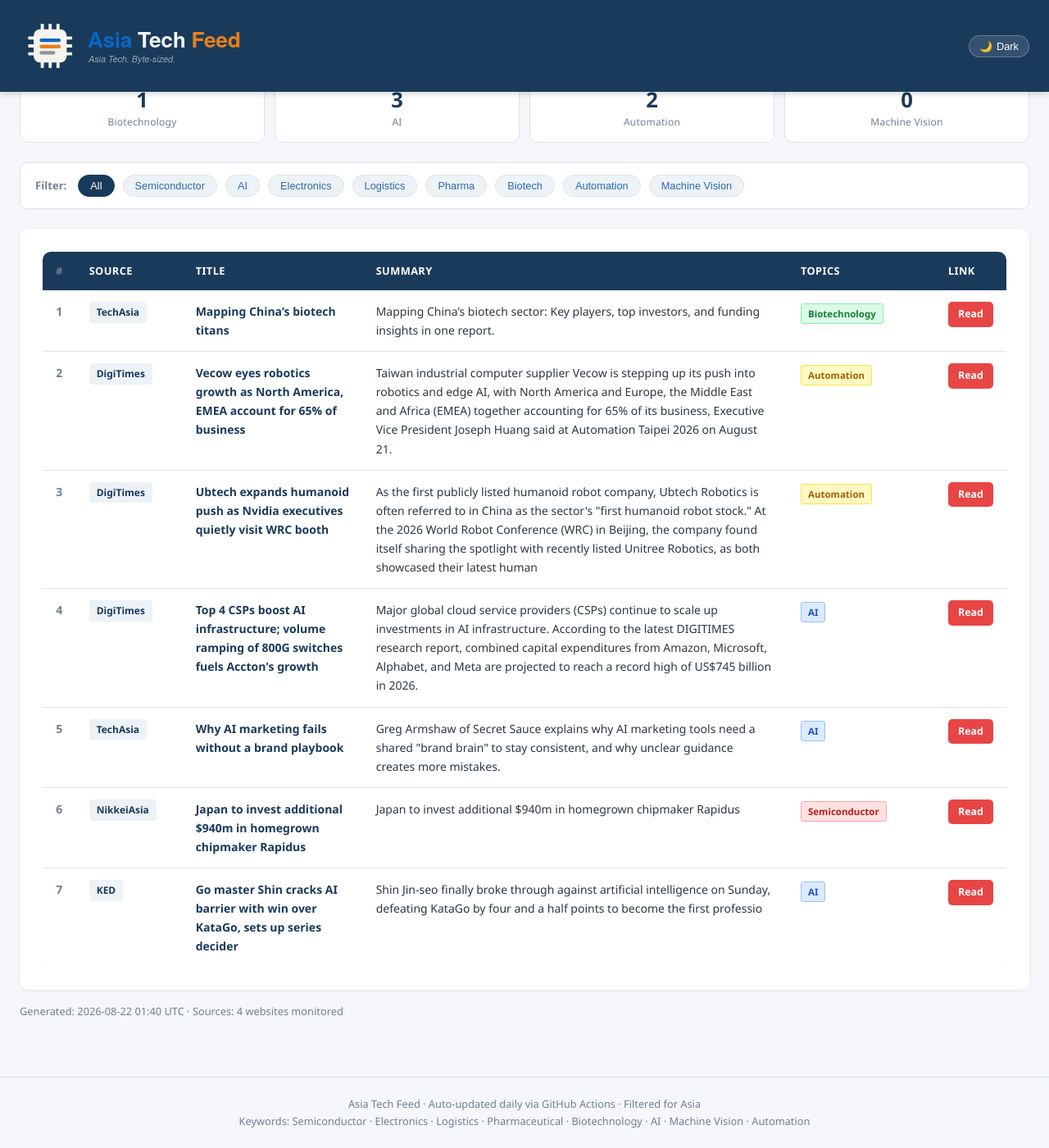
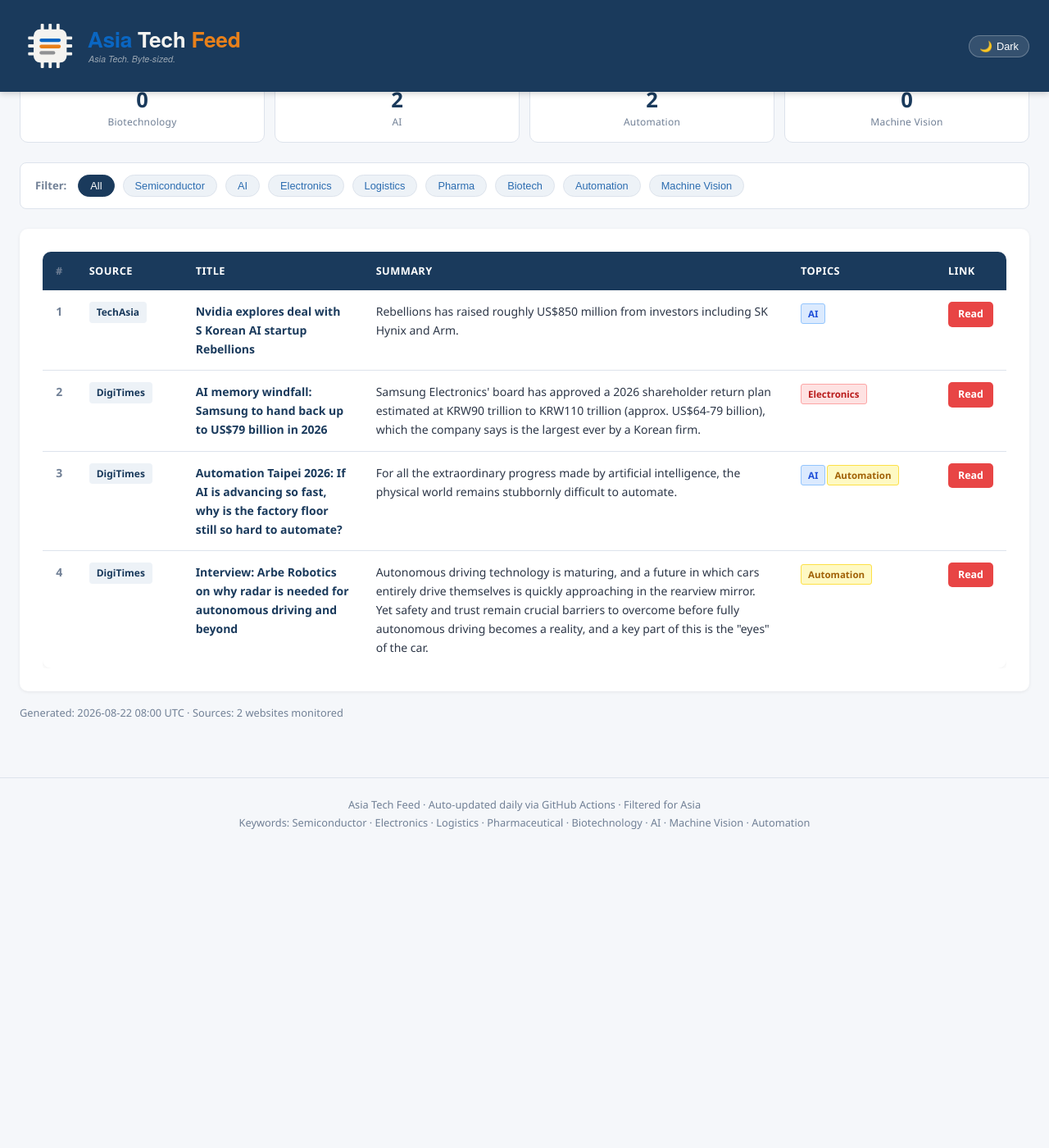
Before and after one commit to asiatechfeed/Asia-Tech-Feed, a Jekyll site: the page built from _posts/2026-08-22-asia-tech-news-digest.md, in a window 1280 px wide and 1400 px high, scrolled down 523 px. Shown: the whole window at 82% size. Built offline with Jekyll 4.4.1, drawn with Linux system fonts in a browser that asks for light colours; a script that is not in the unit is left out; after the commit the page ends 1559 px from its top, so only the background shows below that; some of the changed text lies outside the part shown.

Commit message:
📰 News digest 2026-08-22 (4 articles)

```diff
--- a/_data/seen_urls.json
+++ b/_data/seen_urls.json
@@ -190,5 +190,9 @@
   "2c03f6bf0c": "2026-08-22",
   "4506a63faf": "2026-08-22",
   "d4204e0ffd": "2026-08-22",
-  "7b21c13505": "2026-08-22"
+  "7b21c13505": "2026-08-22",
+  "acfdc7ae8f": "2026-08-22",
+  "c61447a33b": "2026-08-22",
+  "82abc4a8d0": "2026-08-22",
+  "a14eb8aa9d": "2026-08-22"
 }
--- a/_posts/2026-08-22-asia-tech-news-digest.md
+++ b/_posts/2026-08-22-asia-tech-news-digest.md
@@ -1,15 +1,15 @@
 ---
 layout: post
 title: "Asia Tech News Digest - August 22, 2026"
-date: 2026-08-22 09:40:04 +0800
-articles_count: 7
-sources_count: 4
-sources: ["DigiTimes", "KED", "NikkeiAsia", "TechAsia"]
+date: 2026-08-22 16:00:44 +0800
+articles_count: 4
+sources_count: 2
+sources: ["DigiTimes", "TechAsia"]
 csv_file: /assets/data/news-2026-08-22.tsv
-featured_title: "Mapping China\u2019s biotech titans"
-featured_url: "https://www.techinasia.com/visual-story/mapping-chinas-biotech-titans"
+featured_title: "Nvidia explores deal with S Korean AI startup Rebellions"
+featured_url: "https://www.techinasia.com/samsung-backs-s-korean-ai-chip-makers-round-at-1-4b-valuation"
 featured_source: "TechAsia"
-featured_summary: "Mapping China\u2019s biotech sector: Key players, top investors, and funding insights in one report."
+featured_summary: "Rebellions has raised roughly US$850 million from investors including SK Hynix and Arm."
 featured_image: ""
 ---
 
@@ -28,58 +28,34 @@ featured_image: ""
 <tr>
   <td class="col-num">1</td>
   <td class="col-source"><span class="source-badge">TechAsia</span></td>
-  <td class="col-title"><span class="article-title">Mapping China’s biotech titans</span></td>
-  <td class="col-summary">Mapping China’s biotech sector: Key players, top investors, and funding insights in one report.</td>
-  <td class="col-tags"><span class="tag bio">Biotechnology</span></td>
-  <td class="col-link"><a class="btn-link" href="https://www.techinasia.com/visual-story/mapping-chinas-biotech-titans" target="_blank" rel="noopener">Read</a></td>
+  <td class="col-title"><span class="article-title">Nvidia explores deal with S Korean AI startup Rebellions</span></td>
+  <td class="col-summary">Rebellions has raised roughly US$850 million from investors including SK Hynix and Arm.</td>
+  <td class="col-tags"><span class="tag ai">AI</span></td>
+  <td class="col-link"><a class="btn-link" href="https://www.techinasia.com/samsung-backs-s-korean-ai-chip-makers-round-at-1-4b-valuation" target="_blank" rel="noopener">Read</a></td>
 </tr>
 <tr>
   <td class="col-num">2</td>
   <td class="col-source"><span class="source-badge">DigiTimes</span></td>
-  <td class="col-title"><span class="article-title">Vecow eyes robotics growth as North America, EMEA account for 65% of business</span></td>
-  <td class="col-summary">Taiwan industrial computer supplier Vecow is stepping up its push into robotics and edge AI, with North America and Europe, the Middle East and Africa (EMEA) together accounting for 65% of its business, Executive Vice President Joseph Huang said at Automation Taipei 2026 on August 21.</td>
-  <td class="col-tags"><span class="tag auto">Automation</span></td>
-  <td class="col-link"><a class="btn-link" href="https://www.digitimes.com/news/a20260821VL216/robotics-industrial-business-taiwan-north-america.html" target="_blank" rel="noopener">Read</a></td>
+  <td class="col-title"><span class="article-title">AI memory windfall: Samsung to hand back up to US$79 billion in 2026</span></td>
+  <td class="col-summary">Samsung Electronics' board has approved a 2026 shareholder return plan estimated at KRW90 trillion to KRW110 trillion (approx. US$64-79 billion), which the company says is the largest ever by a Korean firm.</td>
+  <td class="col-tags"><span class="tag semi">Electronics</span></td>
+  <td class="col-link"><a class="btn-link" href="https://www.digitimes.com/news/a20260822VL200/samsung-2026-sk-hynix-policy-cash-flow.html" target="_blank" rel="noopener">Read</a></td>
 </tr>
 <tr>
   <td class="col-num">3</td>
   <td class="col-source"><span class="source-badge">DigiTimes</span></td>
-  <td class="col-title"><span class="article-title">Ubtech expands humanoid push as Nvidia executives quietly visit WRC booth</span></td>
-  <td class="col-summary">As the first publicly listed humanoid robot company, Ubtech Robotics is often referred to in China as the sector's "first humanoid robot stock." At the 2026 World Robot Conference (WRC) in Beijing, the company found itself sharing the spotlight with recently listed Unitree Robotics, as both showcased their latest human</td>
-  <td class="col-tags"><span class="tag auto">Automation</span></td>
-  <td class="col-link"><a class="btn-link" href="https://www.digitimes.com/news/a20260821PD224/robot-commercial-industrial-2026.html" target="_blank" rel="noopener">Read</a></td>
+  <td class="col-title"><span class="article-title">Automation Taipei 2026: If AI is advancing so fast, why is the factory floor still so hard to automate?</span></td>
+  <td class="col-summary">For all the extraordinary progress made by artificial intelligence, the physical world remains stubbornly difficult to automate.</td>
+  <td class="col-tags"><span class="tag ai">AI</span><span class="tag auto">Automation</span></td>
+  <td class="col-link"><a class="btn-link" href="https://www.digitimes.com/news/a20260821VL211/taipei-2026-automation-industrial-taiwan.html" target="_blank" rel="noopener">Read</a></td>
 </tr>
 <tr>
   <td class="col-num">4</td>
   <td class="col-source"><span class="source-badge">DigiTimes</span></td>
-  <td class="col-title"><span class="article-title">Top 4 CSPs boost AI infrastructure; volume ramping of 800G switches fuels Accton's growth</span></td>
-  <td class="col-summary">Major global cloud service providers (CSPs) continue to scale up investments in AI infrastructure. According to the latest DIGITIMES research report, combined capital expenditures from Amazon, Microsoft, Alphabet, and Meta are projected to reach a record high of US$745 billion in 2026.</td>
-  <td class="col-tags"><span class="tag ai">AI</span></td>
-  <td class="col-link"><a class="btn-link" href="https://www.digitimes.com/news/a20260821PD223/accton-switch-ai-infrastructure-capex-demand.html" target="_blank" rel="noopener">Read</a></td>
-</tr>
-<tr>
-  <td class="col-num">5</td>
-  <td class="col-source"><span class="source-badge">TechAsia</span></td>
-  <td class="col-title"><span class="article-title">Why AI marketing fails without a brand playbook</span></td>
-  <td class="col-summary">Greg Armshaw of Secret Sauce explains why AI marketing tools need a shared "brand brain" to stay consistent, and why unclear guidance creates more mistakes.</td>
-  <td class="col-tags"><span class="tag ai">AI</span></td>
-  <td class="col-link"><a class="btn-link" href="https://www.techinasia.com/why-ai-marketing-fails-without-a-brand-playbook" target="_blank" rel="noopener">Read</a></td>
-</tr>
-<tr>
-  <td class="col-num">6</td>
-  <td class="col-source"><span class="source-badge">NikkeiAsia</span></td>
-  <td class="col-title"><span class="article-title">Japan to invest additional $940m in homegrown chipmaker Rapidus</span></td>
-  <td class="col-summary">Japan to invest additional $940m in homegrown chipmaker Rapidus</td>
-  <td class="col-tags"><span class="tag semi">Semiconductor</span></td>
-  <td class="col-link"><a class="btn-link" href="https://asia.nikkei.com/business/tech/semiconductors/japan-to-invest-additional-940m-in-homegrown-chipmaker-rapidus" target="_blank" rel="noopener">Read</a></td>
-</tr>
-<tr>
-  <td class="col-num">7</td>
-  <td class="col-source"><span class="source-badge">KED</span></td>
-  <td class="col-title"><span class="article-title">Go master Shin cracks AI barrier with win over KataGo, sets up series decider</span></td>
-  <td class="col-summary">Shin Jin-seo finally broke through against artificial intelligence on Sunday, defeating KataGo by four and a half points to become the first professio</td>
-  <td class="col-tags"><span class="tag ai">AI</span></td>
-  <td class="col-link"><a class="btn-link" href="https://www.kedglobal.com/artificial-intelligence/newsView/ked202607190001" target="_blank" rel="noopener">Read</a></td>
+  <td class="col-title"><span class="article-title">Interview: Arbe Robotics on why radar is needed for autonomous driving and beyond</span></td>
+  <td class="col-summary">Autonomous driving technology is maturing, and a future in which cars entirely drive themselves is quickly approaching in the rearview mirror. Yet safety and trust remain crucial barriers to overcome before fully autonomous driving becomes a reality, and a key part of this is the "eyes" of the car.</td>
+  <td class="col-tags"><span class="tag auto">Automation</span></td>
+  <td class="col-link"><a class="btn-link" href="https://www.digitimes.com/news/a20260820VL214/autonomous-driving-technology-tesla.html" target="_blank" rel="noopener">Read</a></td>
 </tr>
 </tbody>
 </table>
```
Also changed, not shown: _digest_meta.json (+18 -25 lines), assets/data/news-2026-08-22.tsv (+4 -7 lines), assets/data/search-index.json.
